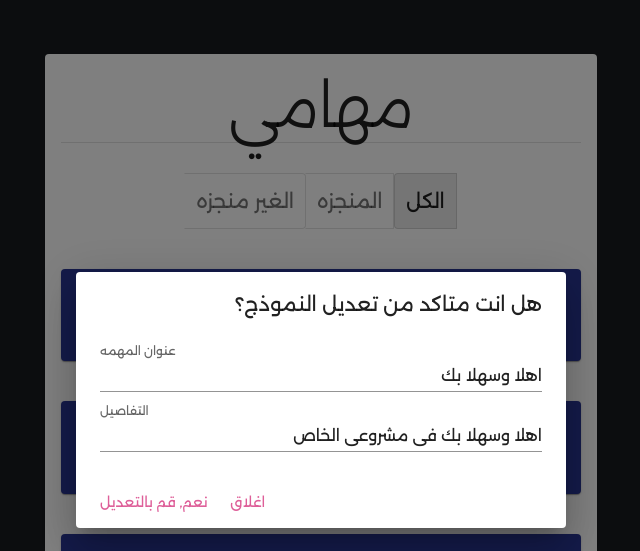
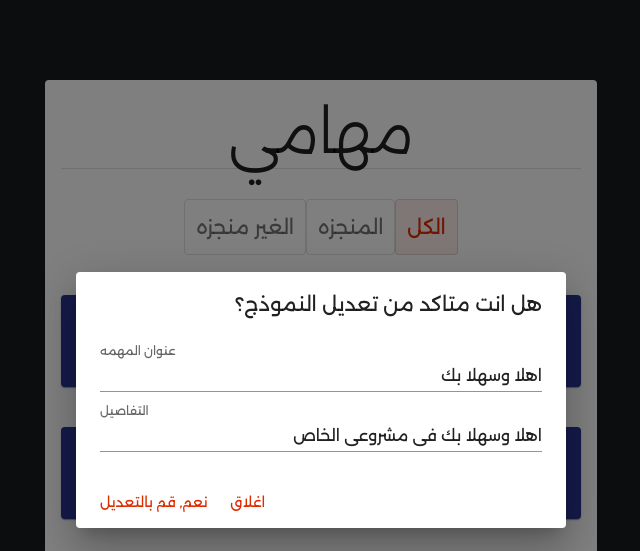
Before and after one commit to Muhamad-khalil/Todo-list, a React (Create React App) app: page / in a window 1280 px wide. Both pictures are taken after a click on the button 477 px from the left and 311 px from the top of the page. Shown: the top 551 px of the page, without its empty margins (319-959 px from the left). Built offline with nearby package versions, Linux system fonts and the light colour scheme; some icons are missing.

Commit message:
project has been completed.

```diff
--- a/src/App.js
+++ b/src/App.js
@@ -8,6 +8,11 @@ import { TodosContext } from "./context/todosContext";
 const theme = createTheme({
   typography: {
     fontFamily: ["Alexandria"],
+  },
+  palette: {
+    primary: {
+      main: "#dd2c00",
+    },
   },
 });
 // info Todos
--- a/src/components/Todo.js
+++ b/src/components/Todo.js
@@ -116,7 +116,10 @@ const Todo = ({ todo }) => {
               <Typography
                 variant="h5"
                 component="div"
-                sx={{ textAlign: "right" }}
+                sx={{
+                  textAlign: "right",
+                  textDecoration: todo.isCompleted ? "line-through" : "none",
+                }}
               >
                 {todo.title}
               </Typography>
@@ -224,17 +227,8 @@ const Todo = ({ todo }) => {
                   />
                 </DialogContent>
                 <DialogActions>
-                  <Button
-                    style={{ color: "#de5f99" }}
-                    onClick={handleUpdeteClose}
-                  >
-                    اغلاق
-                  </Button>
-                  <Button
-                    style={{ color: "#de5f99" }}
-                    onClick={handleSaveEdit}
-                    autoFocus
-                  >
+                  <Button onClick={handleUpdeteClose}>اغلاق</Button>
+                  <Button onClick={handleSaveEdit} autoFocus>
                     نعم, قم بالتعديل
                   </Button>
                 </DialogActions>
@@ -258,17 +252,8 @@ const Todo = ({ todo }) => {
                   </DialogContentText>
                 </DialogContent>
                 <DialogActions>
-                  <Button
-                    style={{ color: "#de5f99" }}
-                    onClick={handleDeleteClose}
-                  >
-                    اغلاق
-                  </Button>
-                  <Button
-                    style={{ color: "#de5f99" }}
-                    onClick={handleDeleteClick}
-                    autoFocus
-                  >
+                  <Button onClick={handleDeleteClose}>اغلاق</Button>
+                  <Button onClick={handleDeleteClick} autoFocus>
                     نعم, قم بالحذف
                   </Button>
                 </DialogActions>
--- a/src/components/TodoList.js
+++ b/src/components/TodoList.js
@@ -56,8 +56,10 @@ export default function TodoList() {
   // localStorage
 
   // changeDisplayType
-  function changeDisplayType(e) {
-    setDisplayTodoType(e.target.value);
+  function changeDisplayType(e, value) {
+    if (value !== null) {
+      setDisplayTodoType(value);
+    }
   }
 
   // add text List
@@ -77,7 +79,10 @@ export default function TodoList() {
 
   return (
     <Container maxWidth="sm">
-      <Card sx={{ minWidth: 275, textAlign: "center" }}>
+      <Card
+        sx={{ minWidth: 275, textAlign: "center" }}
+        style={{ maxHeight: "80vh", overflow: "scroll" }}
+      >
         <CardContent>
           {/* header */}
           <Typography variant="h2" component="div">
@@ -92,16 +97,19 @@ export default function TodoList() {
             onChange={changeDisplayType}
             aria-label="text alignment"
             sx={{ marginTop: "30px" }}
+            color="primary"
           >
+            <Typography>
               <ToggleButton value="All">
                 <Typography variant="h6">الكل</Typography>
               </ToggleButton>
-            <ToggleButton value="non-completed">
+              <ToggleButton value="completed">
                 <Typography variant="h6">المنجزه</Typography>
               </ToggleButton>
-            <ToggleButton value="completed">
+              <ToggleButton value="non-completed">
                 <Typography variant="h6">الغير منجزه</Typography>
               </ToggleButton>
+            </Typography>
           </ToggleButtonGroup>
           {/*=== ToggleButton  ===*/}
           {/* All Todos  */}
@@ -150,7 +158,7 @@ export default function TodoList() {
                 onClick={() => {
                   handleAddClick();
                 }}
-                disabled={titleInput.length <= 0}
+                disabled={titleInput.length <= 0 && detailsInput.length <= 0}
               >
                 اضافه
               </Button>
```
Lines whose indentation alone changed are shown as unchanged.
